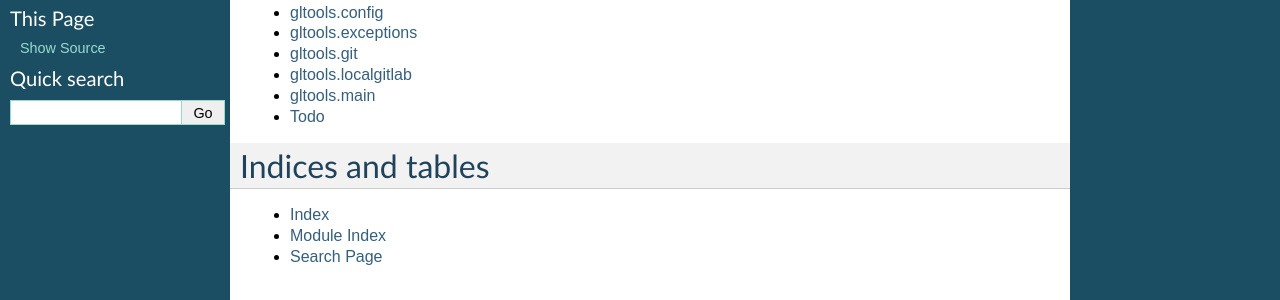
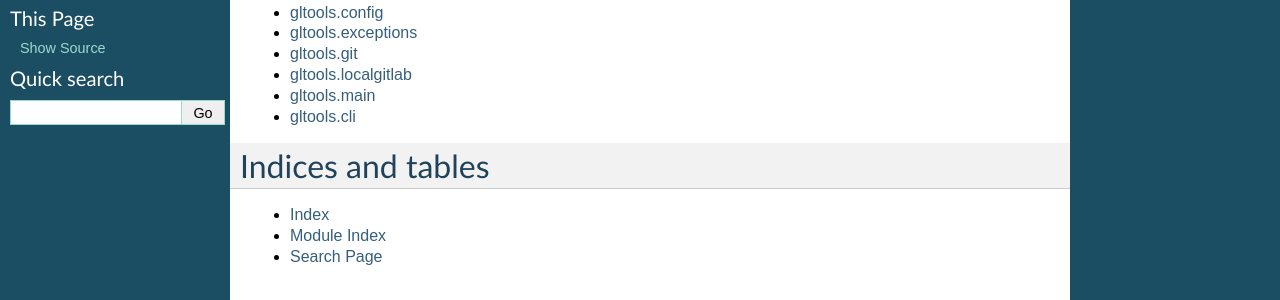
Before and after one commit to jvzantvoort/gltools, a Sphinx documentation site: the page built from sphinxdoc/source/index.rst, in a window 1280 px wide. Shown: the part 163-463 px from the top of the page. Built offline with Sphinx 7.4.7, drawn with Linux system fonts in a browser that asks for light colours.

Commit message:
update documentation

```diff
--- /dev/null
+++ b/sphinxdoc/source/gltools/cli.rst
@@ -0,0 +1,6 @@
+gltools.cli
+===========
+
+.. automodule:: gltools.cli
+   :members:
+   :undoc-members:
--- a/sphinxdoc/source/index.rst
+++ b/sphinxdoc/source/index.rst
@@ -9,8 +9,12 @@ Contents:
    :maxdepth: 3
    :glob:
 
-   gltools/*
-   *
+   gltools/config
+   gltools/exceptions
+   gltools/git
+   gltools/localgitlab
+   gltools/main
+   gltools/cli
 
 
 Indices and tables
--- a/sphinxdoc/source/todo.rst
+++ /dev/null
@@ -1,5 +0,0 @@
-
-Todo
-====
-
-.. todolist::
```
